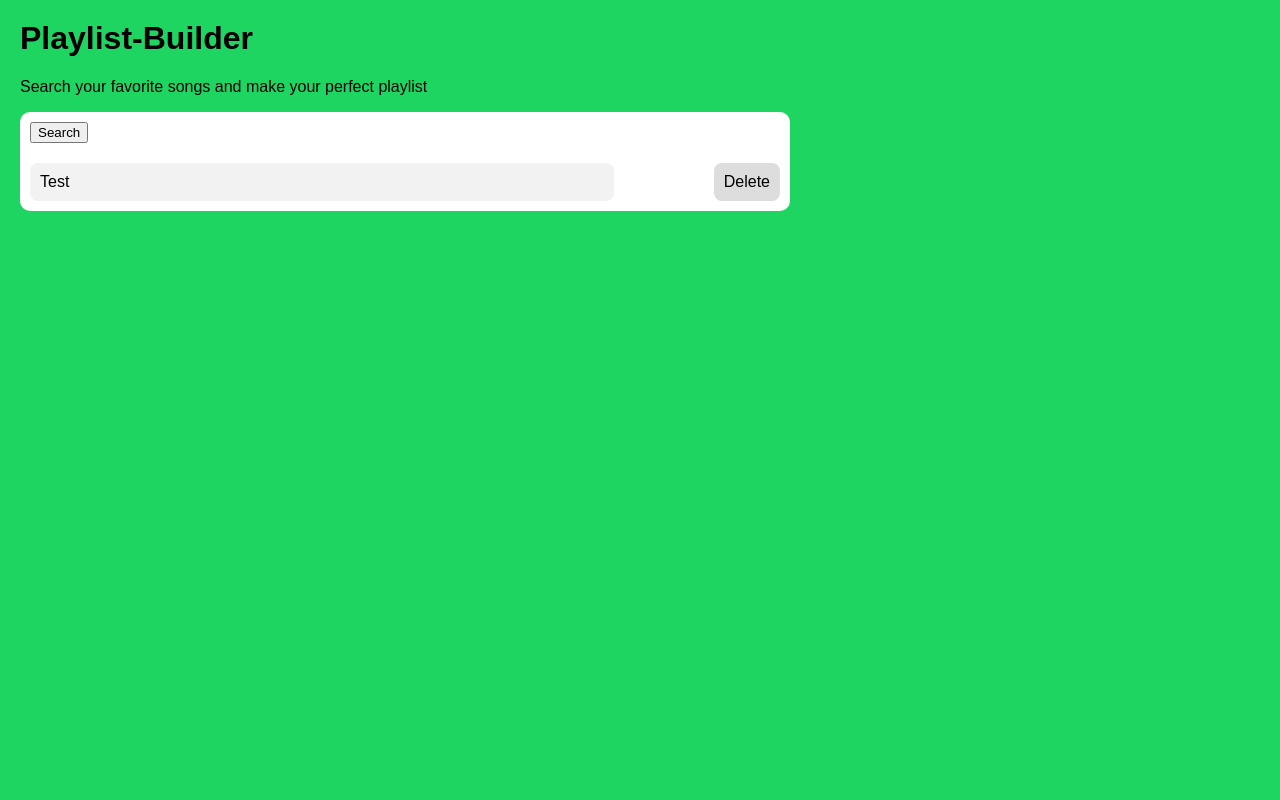
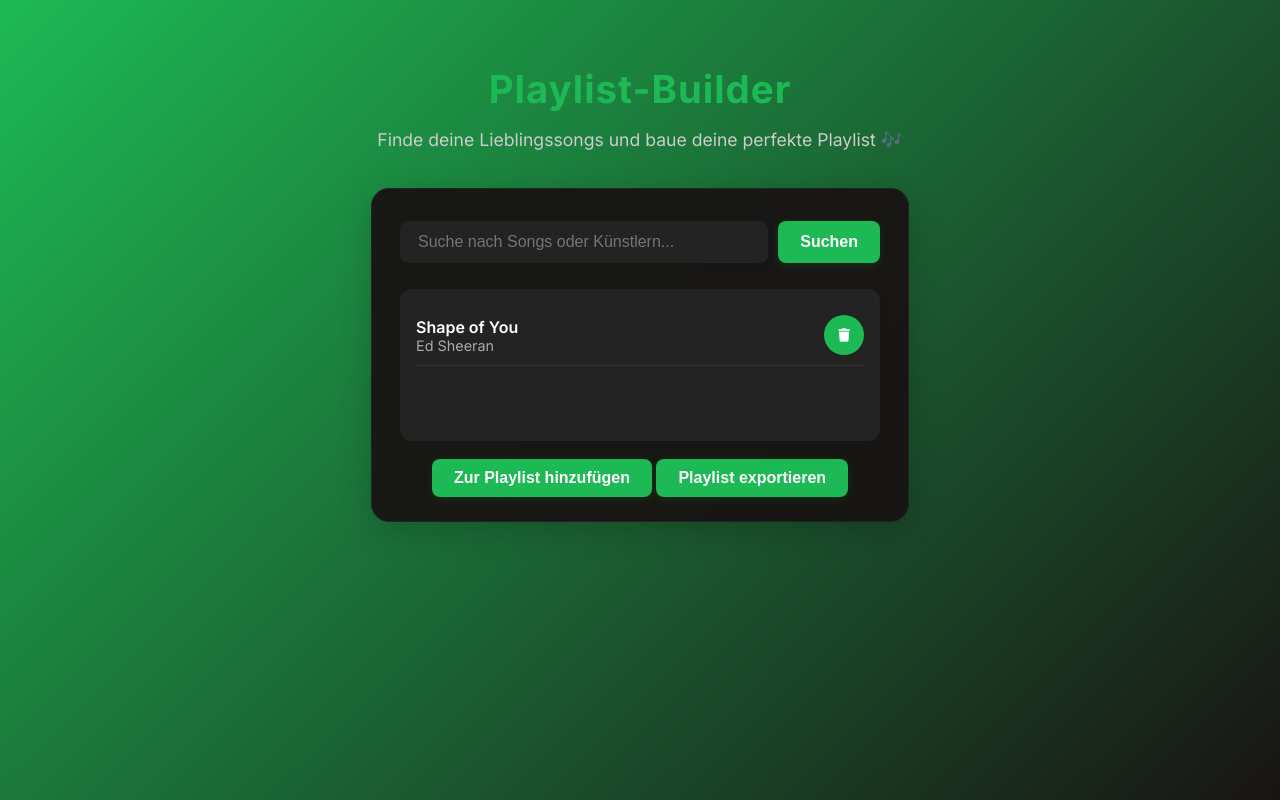
Before and after one commit to tholz88/Playlist-Builder, a plain HTML site: page Frontend/index.html in a window 1280 px wide. Drawn offline with Linux system fonts and the light colour scheme.

Commit message:
update Styling

```diff
--- a/Frontend/index.html
+++ b/Frontend/index.html
@@ -1,26 +1,45 @@
-<!Doctype>
-<html>
+<!DOCTYPE html>
+<html lang="de">
 <head>
+    <meta charset="UTF-8">
+    <meta name="viewport" content="width=device-width, initial-scale=1.0">
     <title>Playlist-Builder</title>
     <link rel="stylesheet" href="style.css">
+    <link rel="preconnect" href="https://fonts.googleapis.com">
+    <link href="https://fonts.googleapis.com/css2?family=Inter:wght@400;600;700&display=swap" rel="stylesheet">
+    <script src="https://kit.fontawesome.com/3d6e6a8f7e.js" crossorigin="anonymous"></script>
 </head>
 <body>
+    <header>
         <h1>Playlist-Builder</h1>
-<p>Search your favorite songs and make your perfect playlist</p>
+        <p>Finde deine Lieblingssongs und baue deine perfekte Playlist 🎶</p>
+    </header>
 
-<div class="container">
+    <main class="container">
+        <!-- Suche -->
         <div class="header">
-        <input type="submit" value="Search">
+            <input class="search-field" type="text" placeholder="Suche nach Songs oder Künstlern...">
+            <button class="btn">Suchen</button>
         </div>
 
-    <div class="content-row">
-        <div class="playlist-table"><!-- TODO show added Songs -->
-            Test
+        <!-- Ergebnisliste -->
+        <section class="content-row">
+            <div class="playlist-table">
+                <div class="song-item">
+                    <div>
+                        <div class="song-title">Shape of You</div>
+                        <div class="song-artist">Ed Sheeran</div>
                     </div>
-        <div class="delete-song"><!-- TODO Add trash-icon to delete added song -->
-            Delete
+                    <button class="delete-song"><i class="fas fa-trash"></i></button>
                 </div>
             </div>
+        </section>
+
+        <!-- Aktionen -->
+        <div style="text-align: center;">
+            <button class="btn">Zur Playlist hinzufügen</button>
+            <button class="btn">Playlist exportieren</button>
         </div>
+    </main>
 </body>
 </html>
--- a/Frontend/style.css
+++ b/Frontend/style.css
@@ -1,44 +1,131 @@
 body {
-    background-color: #1ED561;
-    font-family: Arial, sans-serif;
-    margin: 20px;
+    background: linear-gradient(135deg, #1db954 0%, #191414 100%);
+    font-family: 'Inter', 'Segoe UI', Arial, sans-serif;
+    margin: 0;
     padding: 0;
+    min-height: 100vh;
+    color: #fff;
+    display: flex;
+    flex-direction: column;
+    align-items: center;
+}
+
+header {
+    text-align: center;
+    margin-top: 40px;
+}
+
+h1 {
+    font-size: 2.4rem;
+    font-weight: 700;
+    margin-bottom: 8px;
+    letter-spacing: 1px;
+    color: #1db954;
+}
+
+p {
+    font-size: 1.1rem;
+    color: #ccc;
+    margin-bottom: 18px;
 }
 
 .container {
-    background-color: white;
-    width: 750px;
-    height: auto;
-    padding: 10px;
+    background: rgba(25, 20, 20, 0.95);
+    width: 100%;
+    max-width: 480px;
+    margin: 20px auto;
+    padding: 32px 28px 24px 28px;
     display: flex;
-    flex-direction: column; /* Header oben, darunter Inhalte */
-    gap: 10px;
-    border-radius: 10px;
+    flex-direction: column;
+    gap: 18px;
+    border-radius: 18px;
+    box-shadow: 0 8px 32px rgba(0,0,0,0.18);
+    border: 1px solid #222;
 }
 
+/* Suche */
 .header {
-    width: 100%;
-    text-align: left;
-    margin-bottom: 10px;
+    display: flex;
+    gap: 10px;
+    margin-bottom: 8px;
 }
 
-.content-row {
-    display: flex;
-    width: 100%;
+.search-field {
+    flex: 1;
+    background: #232323;
+    color: #fff;
+    border: none;
+    padding: 12px 18px;
+    border-radius: 8px;
+    font-size: 1rem;
+    outline: none;
+    box-shadow: 0 2px 8px rgba(0,0,0,0.08);
+    transition: background 0.2s, box-shadow 0.2s;
+}
+.search-field:focus {
+    background: #191414;
+    box-shadow: 0 0 0 2px #1db954;
 }
 
+/* Playlist */
 .playlist-table {
-    width: 700px;
-    background: #f2f2f2;
-    padding: 10px;
-    border-radius: 8px;
+    background: #232323;
+    padding: 16px;
+    border-radius: 12px;
+    color: #fff;
+    min-height: 120px;
+    box-shadow: 0 2px 8px rgba(0,0,0,0.08);
+    font-size: 1rem;
 }
 
+.song-item {
+    display: flex;
+    align-items: center;
+    justify-content: space-between;
+    padding: 10px 0;
+    border-bottom: 1px solid #333;
+}
+.song-title {
+    font-weight: 600;
+    color: #fff;
+}
+.song-artist {
+    color: #aaa;
+    font-size: 0.9rem;
+}
+
+/* Buttons */
+.btn {
+    background: #1db954;
+    color: #fff;
+    border: none;
+    border-radius: 8px;
+    padding: 10px 22px;
+    font-size: 1rem;
+    font-weight: 600;
+    cursor: pointer;
+    box-shadow: 0 2px 8px rgba(30,217,84,0.12);
+    transition: background 0.2s;
+}
+.btn:hover {
+    background: #14833b;
+}
+
+/* Delete Button */
 .delete-song {
-    width: 50px;
-    background: #ddd;
-    padding: 10px;
-    margin-left: 100px;
-    border-radius: 8px;
+    width: 40px;
+    height: 40px;
+    background: #1db954;
+    border-radius: 50%;
     text-align: center;
+    color: #fff;
+    display: flex;
+    align-items: center;
+    justify-content: center;
+    cursor: pointer;
+    transition: background 0.2s;
+    border: none;
 }
+.delete-song:hover {
+    background: #14833b;
+}
```
Lines whose indentation alone changed are shown as unchanged.
